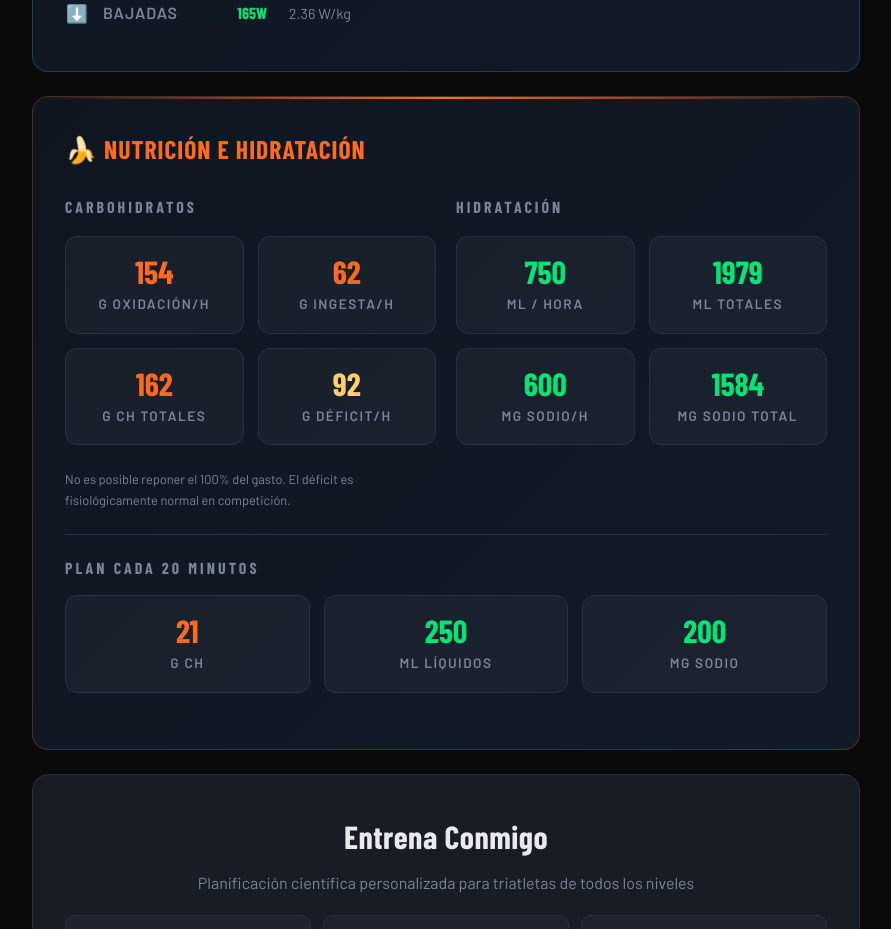
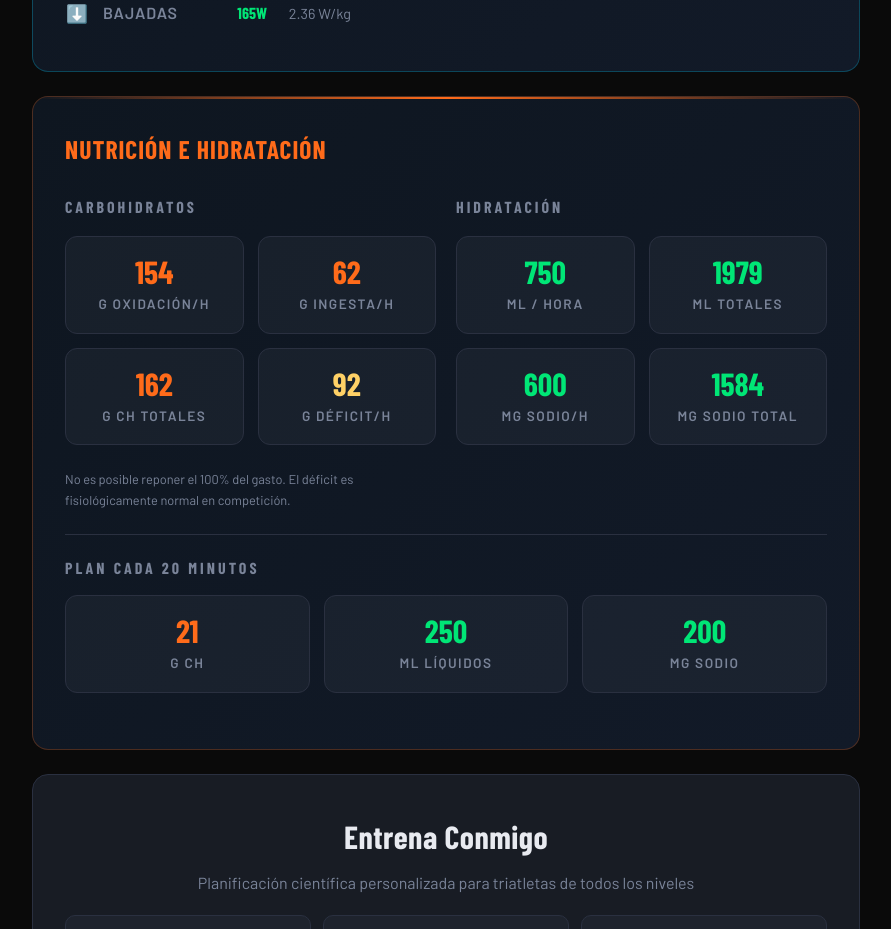
Before and after one commit to jesroble/Calculadora_pacing_triatlon, a React (Vite) app: page / in a window 1280 px wide. Shown: the part 2320-3249 px from the top of the page, without its empty margins (194-1085 px from the left). Built offline with nearby package versions, Linux system fonts and the light colour scheme; a web font is replaced by a local one.

Commit message:
refactor pagina

```diff
--- a/src/App.jsx
+++ b/src/App.jsx
@@ -455,7 +455,7 @@ export default function App() {
         {/* NUTRICIÓN E HIDRATACIÓN */}
         {nutrition && (
           <section aria-labelledby="nutrition-title" className="results-card nutrition fade-up">
-            <h2 className="results-title" id="nutrition-title" style={{color:'var(--accent2)'}}>🍌 Nutrición e Hidratación</h2>
+            <h2 className="results-title" id="nutrition-title" style={{color:'var(--accent2)'}}>Nutrición e Hidratación</h2>
 
             <div className="nutrition-grid">
               {/* CARBOHIDRATOS */}
```
